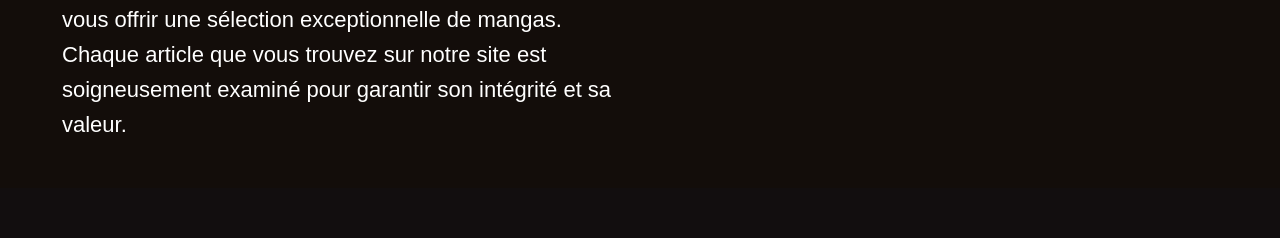
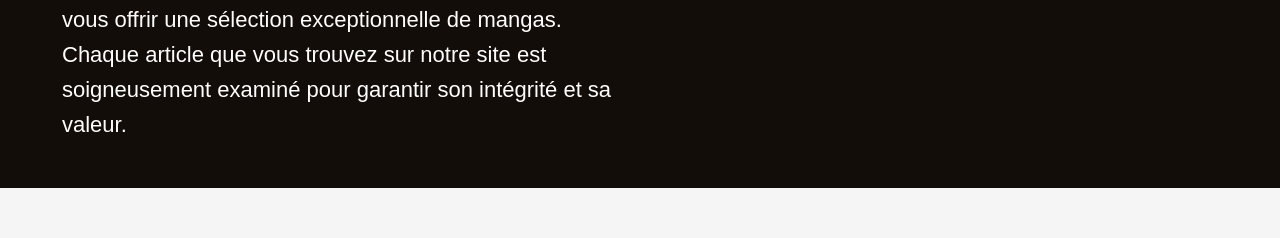
Before and after one commit to bapt-bout/Manga_MarketPlace, a Symfony app: template templates/app/about.html.twig in a window 1280 px wide. Shown: the part 1724-1962 px from the top of the page. Before the commit the page ends 1856 px from the top, so only its background shows below. Run offline with Twig, Linux system fonts and the light colour scheme; the template is opened without the code that fills it, so the values that code supplies are empty; some libraries are stand-ins or nearby versions.

Commit message:
sans admin

```diff
--- a/templates/app/about.html.twig
+++ b/templates/app/about.html.twig
@@ -41,5 +41,6 @@
             </div>
         </div>
     </div>
+    <div style="height: 50px;"></div>
 
 {% endblock %}
--- a/templates/app/index.html.twig
+++ b/templates/app/index.html.twig
@@ -87,4 +87,5 @@
 {% endfor %}
 </div>
 </div>
+    <div style="height: 200px;"></div>
 {% endblock %}
```
Also changed, not shown: 1 other file.
